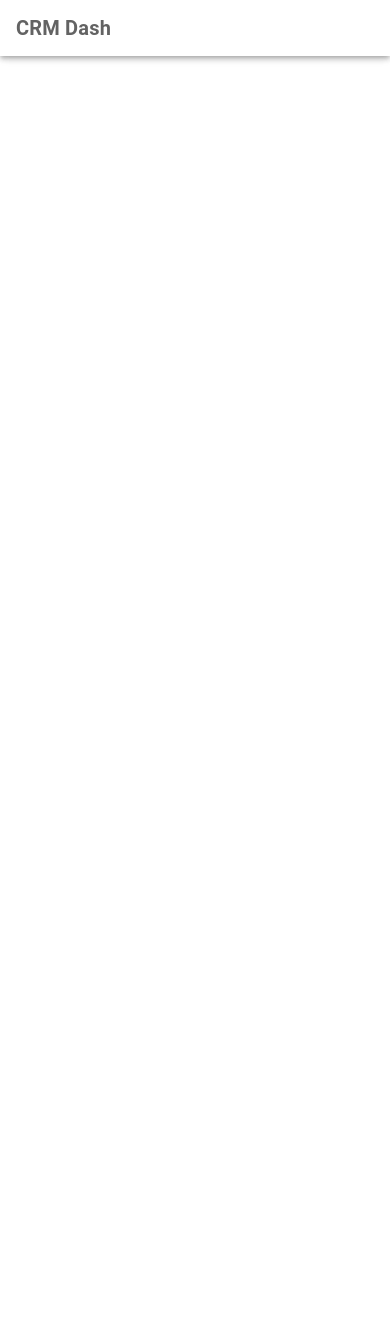
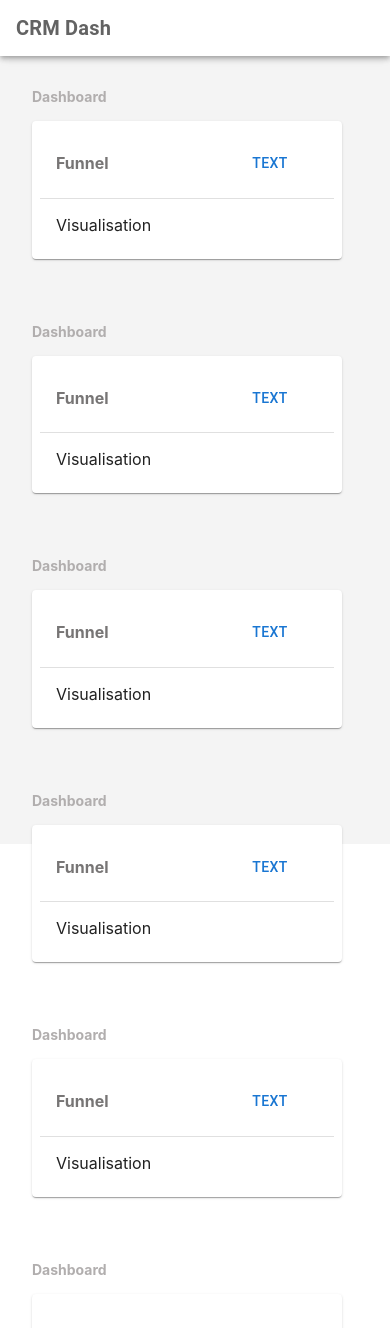
Before and after one commit to widget10/dashboard_ml, a React (Create React App) app: page / in a window 390 px wide. Shown: the top 1328 px of the page. Before the commit the page ends 844 px from the top, so only its background shows below. Built offline with nearby package versions, Linux system fonts and the light colour scheme.

Commit message:
Added Dashboard Layout and added responsive breakpoints, Made 2  Reusable components: MyChartContainer & ChartBox

```diff
--- a/src/App.css
+++ /dev/null
@@ -1,38 +0,0 @@
-.App {
-  text-align: center;
-}
-
-.App-logo {
-  height: 40vmin;
-  pointer-events: none;
-}
-
-@media (prefers-reduced-motion: no-preference) {
-  .App-logo {
-    animation: App-logo-spin infinite 20s linear;
-  }
-}
-
-.App-header {
-  background-color: #282c34;
-  min-height: 100vh;
-  display: flex;
-  flex-direction: column;
-  align-items: center;
-  justify-content: center;
-  font-size: calc(10px + 2vmin);
-  color: white;
-}
-
-.App-link {
-  color: #61dafb;
-}
-
-@keyframes App-logo-spin {
-  from {
-    transform: rotate(0deg);
-  }
-  to {
-    transform: rotate(360deg);
-  }
-}
--- a/src/App.js
+++ b/src/App.js
@@ -1,9 +1,16 @@
-// import logo from './logo.svg';
-import "./App.css";
 import Header from "./components/Header";
+import DashboardContainer from "./components/DashboardContainer";
+import { Box } from "@mui/material";
 
 function App() {
-  return <Header />;
+  return (
+    <Box style={{ height: "100vh", background: "#f4f4f4" }}>
+      <Header />
+      <Box>
+        <DashboardContainer />
+      </Box>
+    </Box>
+  );
 }
 
 export default App;
--- /dev/null
+++ b/src/components/ChartBox/index.jsx
@@ -0,0 +1,46 @@
+import { Divider, Paper } from "@mui/material";
+
+import styled from "styled-components";
+
+const ChartHeading = styled.div`
+  color: #777575;
+  font-size: 16px;
+  font-weight: bold;
+`;
+
+const Actions = styled.div`
+  margin: 0px 16px;
+  margin-left: auto;
+`;
+
+const Header = styled.div`
+  display: flex;
+  align-items: center;
+  margin: 16px;
+`;
+
+const ChartBoxContainer = styled(Paper)`
+  margin: 16px 0px;
+  padding: 8px;
+`;
+
+const ChartContent = styled.div`
+  display: flex;
+  align-items: center;
+  padding: 16px;
+`;
+
+function ChartBox({ header, action, chart }) {
+  return (
+    <ChartBoxContainer>
+      <Header>
+        {header && <ChartHeading>{header}</ChartHeading>}
+        {<Actions>{action}</Actions>}
+      </Header>
+      <Divider />
+      <ChartContent>{chart}</ChartContent>
+    </ChartBoxContainer>
+  );
+}
+
+export default ChartBox;
--- /dev/null
+++ b/src/components/DashboardContainer/index.jsx
@@ -0,0 +1,86 @@
+import { Container, Box, Button, Grid } from "@mui/material";
+import MyChartContainer from "../MyChartContainer";
+import ChartBox from "../ChartBox";
+
+function DashboardContainer() {
+  return (
+    <Container fluid style={{ marginTop: "16px" }}>
+      <Grid container spacing={2}>
+        <Grid xs={12} md={8}>
+          <MyChartContainer
+            text={"Dashboard"}
+            chart={
+              <ChartBox
+                header="Funnel"
+                action={<Button variant="text">Text</Button>}
+                chart="Visualisation"
+              />
+            }
+          />
+        </Grid>
+        <Grid xs={12} sm={6} md={4}>
+          <MyChartContainer
+            text={"Dashboard"}
+            chart={
+              <ChartBox
+                header="Funnel"
+                action={<Button variant="text">Text</Button>}
+                chart="Visualisation"
+              />
+            }
+          />
+        </Grid>
+        <Grid xs={12} sm={6} md={4}>
+          <MyChartContainer
+            text={"Dashboard"}
+            chart={
+              <ChartBox
+                header="Funnel"
+                action={<Button variant="text">Text</Button>}
+                chart="Visualisation"
+              />
+            }
+          />
+        </Grid>
+        <Grid xs={12} sm={6} md={4}>
+          <MyChartContainer
+            text={"Dashboard"}
+            chart={
+              <ChartBox
+                header="Funnel"
+                action={<Button variant="text">Text</Button>}
+                chart="Visualisation"
+              />
+            }
+          />
+        </Grid>
+        <Grid xs={12} sm={6} md={4}>
+          <MyChartContainer
+            text={"Dashboard"}
+            chart={
+              <ChartBox
+                header="Funnel"
+                action={<Button variant="text">Text</Button>}
+                chart="Visualisation"
+              />
+            }
+          />
+        </Grid>
+        <Grid xs={12} sm={6} md={4}>
+          <MyChartContainer
+            text={"Dashboard"}
+            chart={
+              <ChartBox
+                header="Funnel"
+                action={<Button variant="text">Text</Button>}
+                chart="Visualisation"
+              />
+            }
+          />
+        </Grid>
+      </Grid>
+    </Container>
+  );
+}
+
+export default DashboardContainer;
--- a/src/components/Header/index.jsx
+++ b/src/components/Header/index.jsx
@@ -32,8 +32,7 @@ const StyledAvatar = styled(Avatar)`
 
 export default function Header() {
   return (
-    <Box>
-      <AppBar color="transparent">
+    <AppBar position="sticky" color="inherit">
       <Toolbar>
         <Typography
           sx={{ fontWeight: "bold", fontSize: "20px", color: "#636363" }}
@@ -78,6 +77,5 @@ export default function Header() {
         ))}
       </BottomNavigation>
     </AppBar>
-    </Box>
   );
 }
--- /dev/null
+++ b/src/components/MyChartContainer/index.jsx
@@ -0,0 +1,21 @@
+import { Box } from "@mui/material";
+
+import styled from "styled-components";
+
+const ChartHeading = styled.div`
+  color: #b1aeae;
+  font-size: 14px;
+  font-weight: bold;
+  margin: 12px 8px 12px 0px;
+`;
+
+function MyChartContainer({ text, chart }) {
+  return (
+    <Box style={{ margin: "32px" }}>
+      {text && <ChartHeading>{text}</ChartHeading>}
+      {chart}
+    </Box>
+  );
+}
+
+export default MyChartContainer;
```
Lines whose indentation alone changed are shown as unchanged.
